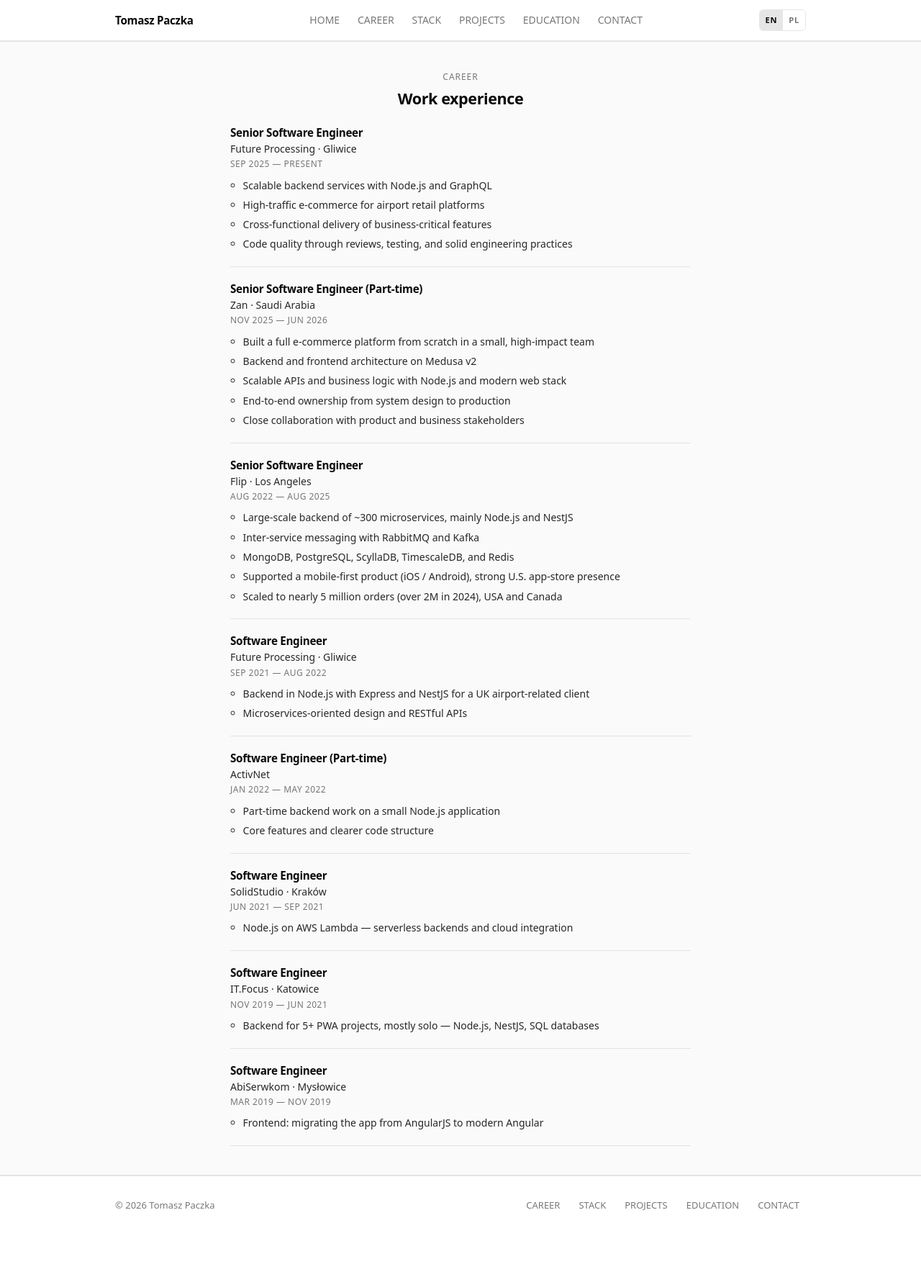
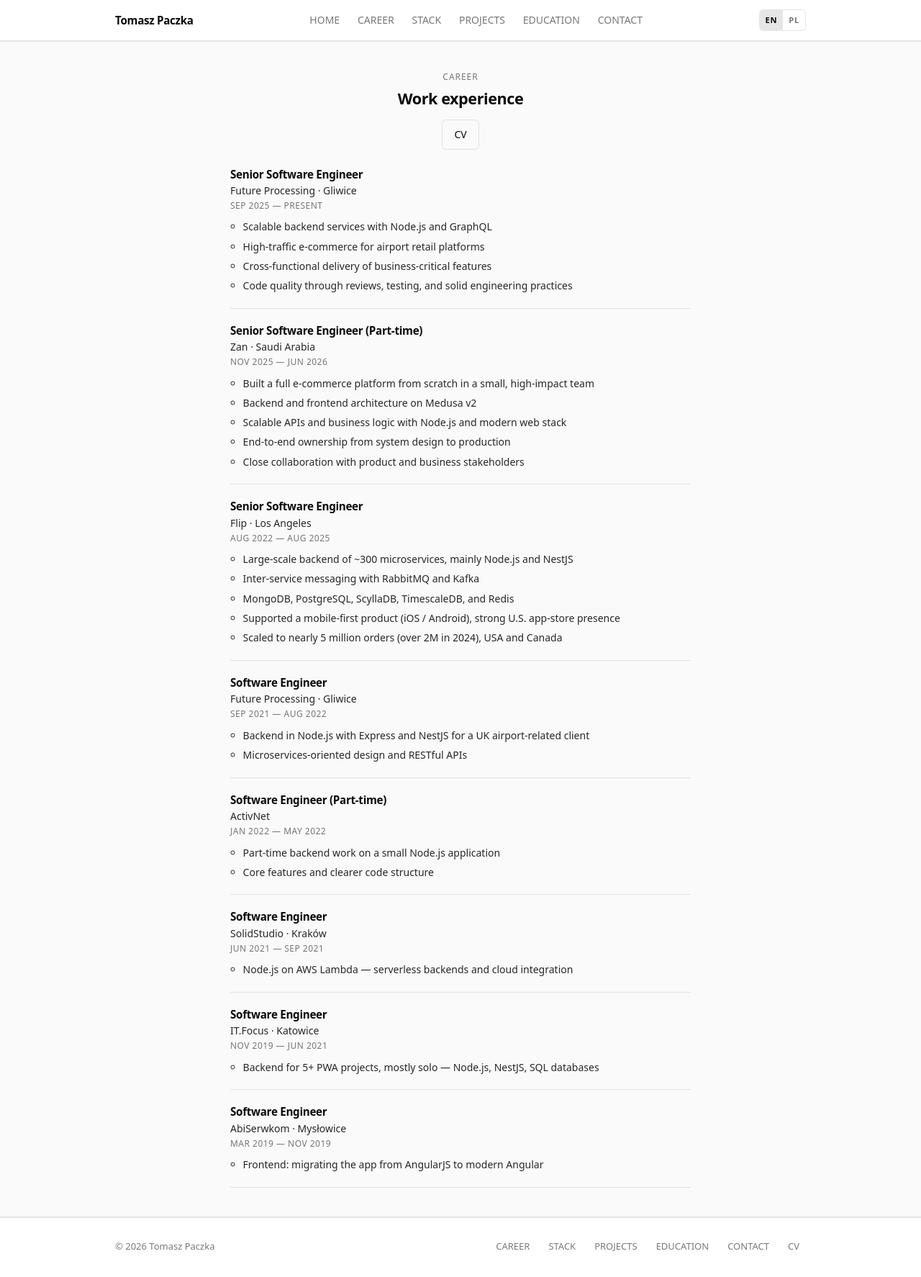
Before and after one commit to windsmasher/portfolio, a Next.js app: page /en/career in a window 1280 px wide. Shown: the top 1774 px of the page at 72% size. Before the commit the page ends 1721 px from the top, so only its background shows below. Built offline with nearby package versions, Linux system fonts and the light colour scheme.

Commit message:
feat(main): cv added

```diff
--- a/app/[locale]/career/page.tsx
+++ b/app/[locale]/career/page.tsx
@@ -34,6 +34,7 @@
 
   const locale = params.locale;
   const c = careerContent[locale];
+  const t = messages[locale];
 
   return (
     <SiteChrome locale={locale}>
@@ -43,6 +44,14 @@
             <div className="section-heading">
               <div className="eyebrow">{c.eyebrow}</div>
               <h1>{c.title}</h1>
+              <a
+                className="button button-secondary career-cv-link"
+                href="https://windsmasher.github.io/CV/"
+                target="_blank"
+                rel="noopener noreferrer"
+              >
+                {t.cv}
+              </a>
             </div>
 
             <ol className="career-list">
--- a/app/globals.css
+++ b/app/globals.css
@@ -252,6 +252,10 @@
   color: var(--muted);
 }
 
+.home-cv-link {
+  margin-top: 1.5rem;
+}
+
 .hero {
   padding: 4rem 0 2rem;
 }
@@ -350,6 +354,10 @@
 .page-inner-centered .section-heading {
   align-items: center;
   width: 100%;
+}
+
+.career-cv-link {
+  margin-top: 0.5rem;
 }
 
 .page-inner-centered .chips {
--- a/components/site-chrome.tsx
+++ b/components/site-chrome.tsx
@@ -70,6 +70,14 @@
             <Link className="footer-link" href={`${prefix}/contact`}>
               {t.footer.contact}
             </Link>
+            <a
+              className="footer-link"
+              href="https://windsmasher.github.io/CV/"
+              target="_blank"
+              rel="noopener noreferrer"
+            >
+              {t.footer.cv}
+            </a>
           </div>
         </div>
       </footer>
--- a/lib/messages.ts
+++ b/lib/messages.ts
@@ -30,7 +30,8 @@
       copyEmailHint: string;
       emailCopied: string;
     };
-    footer: { stack: string; career: string; projects: string; education: string; contact: string };
+    footer: { stack: string; career: string; projects: string; education: string; contact: string; cv: string };
+    cv: string;
   }
 > = {
   en: {
@@ -81,7 +82,9 @@
       projects: 'PROJECTS',
       education: 'EDUCATION',
       contact: 'CONTACT',
+      cv: 'CV',
     },
+    cv: 'CV',
   },
   pl: {
     meta: {
@@ -131,6 +134,8 @@
       projects: 'PROJEKTY',
       education: 'WYKSZTAŁCENIE',
       contact: 'KONTAKT',
+      cv: 'CV',
     },
+    cv: 'CV',
   },
 };
```
Also changed, not shown: app/[locale]/page.tsx (+8 -0 lines), 1 other file (tests, documents, lock files or other folders).
